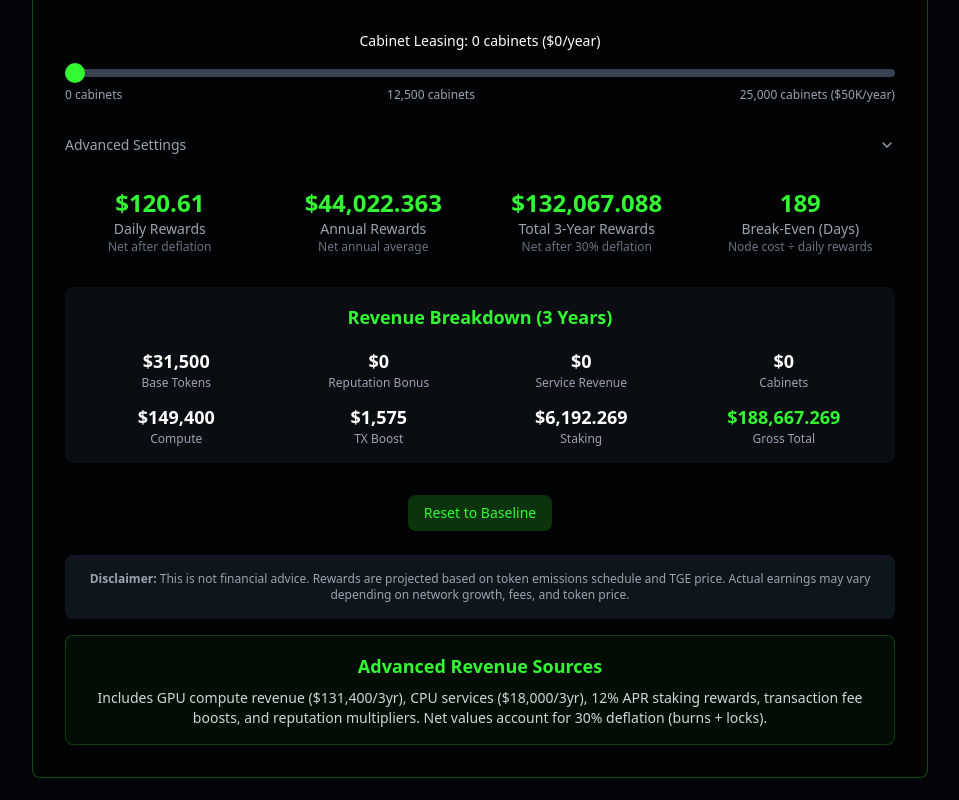
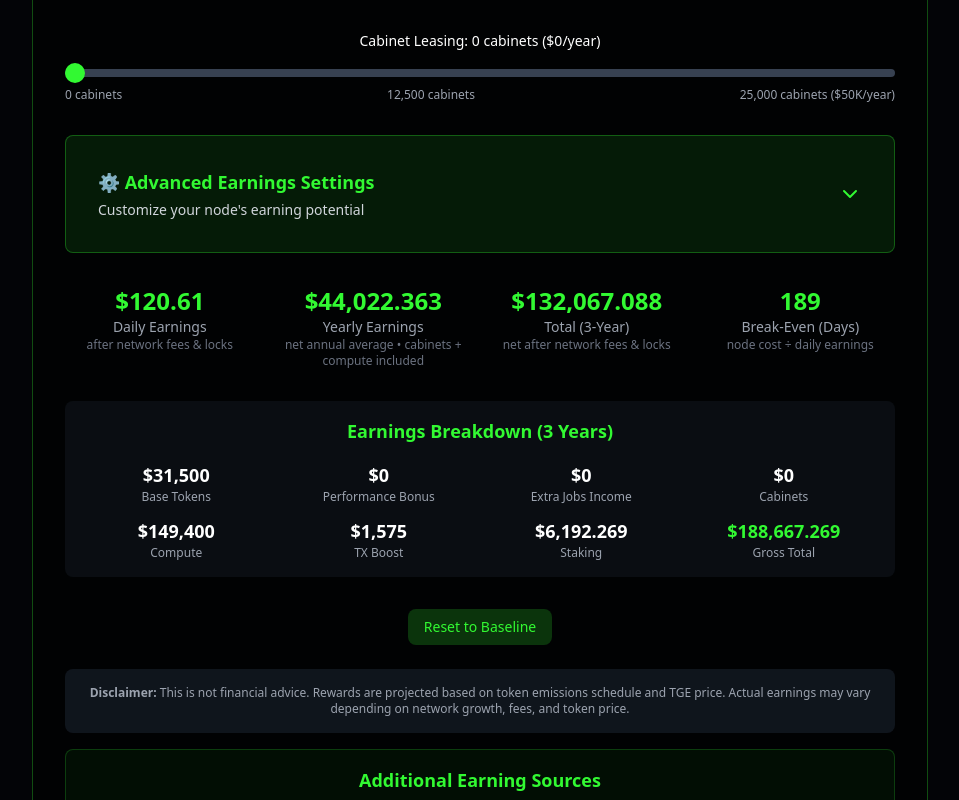
Before and after one commit to opsvoice/pai3-powernode, a React (Vite) app: page / in a window 1280 px wide. Shown: the part 2060-2860 px from the top of the page, without its empty margins (160-1119 px from the left). Built offline with nearby package versions, Linux system fonts and the light colour scheme.

Commit message:
Make advanced settings more prominent with better UX

```diff
--- a/src/components/PowerNodePage.tsx
+++ b/src/components/PowerNodePage.tsx
@@ -368,13 +368,16 @@ const PowerNodePage = () => {
               </div>
 
               {/* Advanced Settings */}
-              <div className="mb-8">
+              <div className="mb-8 bg-[#32f932]/10 border border-[#32f932]/30 rounded-lg p-6">
                 <button
                   onClick={() => setAdvancedOpen(!advancedOpen)}
-                  className="w-full flex items-center justify-between text-left text-sm font-medium text-gray-400 hover:text-white transition-colors"
+                  className="w-full flex items-center justify-between text-left hover:bg-[#32f932]/5 transition-colors p-2 rounded-lg"
                 >
-                  <span>Advanced Settings</span>
-                  <ChevronDown className={`h-4 w-4 transition-transform ${advancedOpen ? 'rotate-180' : ''}`} />
+                  <div>
+                    <span className="text-lg font-semibold text-[#32f932]">⚙️ Advanced Earnings Settings</span>
+                    <p className="text-sm text-gray-300 mt-1">Customize your node's earning potential</p>
+                  </div>
+                  <ChevronDown className={`h-6 w-6 text-[#32f932] transition-transform ${advancedOpen ? 'rotate-180' : ''}`} />
                 </button>
 
                 {advancedOpen && (
@@ -382,10 +385,16 @@ const PowerNodePage = () => {
                     initial={{ opacity: 0, height: 0 }}
                     animate={{ opacity: 1, height: 'auto' }}
                     exit={{ opacity: 0, height: 0 }}
-                    className="mt-4 space-y-6 p-4 bg-gray-800/30 rounded-lg border border-[#32f932]/10"
+                    className="mt-6 space-y-6 p-6 bg-black/30 rounded-lg border border-[#32f932]/20"
                   >
                     <div>
-                      <label className="block text-sm font-medium mb-2">Reputation Multiplier: {reputationMultiplier.toFixed(1)}x</label>
+                      <label className="block text-sm font-medium mb-2 text-white">
+                        Performance Bonus: {reputationMultiplier.toFixed(1)}x
+                        <span
+                          className="ml-2 text-xs text-gray-400 cursor-help"
+                          title="Extra bonus tokens if your node earns high reputation. A top score can double your guaranteed rewards."
+                        >ℹ️</span>
+                      </label>
                       <input
                         type="range"
                         min="1.0"
@@ -393,7 +402,7 @@ const PowerNodePage = () => {
                         step="0.1"
                         value={reputationMultiplier}
                         onChange={(e) => setReputationMultiplier(parseFloat(e.target.value))}
-                        className="w-full h-2 bg-gray-700 rounded-lg appearance-none cursor-pointer"
+                        className="w-full h-3 bg-gray-700 rounded-lg appearance-none cursor-pointer"
                       />
                       <div className="flex justify-between text-xs text-gray-400 mt-1">
                         <span>1.0x (base)</span>
@@ -403,7 +412,13 @@ const PowerNodePage = () => {
                     </div>
 
                     <div>
-                      <label className="block text-sm font-medium mb-2">Service Revenue: {serviceRevenueTokens.toLocaleString()} tokens/month</label>
+                      <label className="block text-sm font-medium mb-2 text-white">
+                        Extra Jobs Income: {serviceRevenueTokens.toLocaleString()} tokens/month
+                        <span
+                          className="ml-2 text-xs text-gray-400 cursor-help"
+                          title="Tokens you can earn each month from extra jobs like hosting AI agents, providing storage, or running inference."
+                        >ℹ️</span>
+                      </label>
                       <input
                         type="range"
                         min="0"
@@ -411,20 +426,26 @@ const PowerNodePage = () => {
                         step="100"
                         value={serviceRevenueTokens}
                         onChange={(e) => setServiceRevenueTokens(parseInt(e.target.value))}
-                        className="w-full h-2 bg-gray-700 rounded-lg appearance-none cursor-pointer"
+                        className="w-full h-3 bg-gray-700 rounded-lg appearance-none cursor-pointer"
                       />
                       <div className="flex justify-between text-xs text-gray-400 mt-1">
                         <span>0 tokens</span>
                         <span>5,000 tokens</span>
                         <span>10,000 tokens</span>
                       </div>
-                      <div className="text-xs text-gray-400 mt-1">
+                      <div className="text-xs text-gray-300 mt-2 p-2 bg-gray-800/50 rounded">
                         Converts to $ = tokens × 36 × token price
                       </div>
                     </div>
 
                     <div>
-                      <label className="block text-sm font-medium mb-2">Deflation Rate: {(deflationPct * 100).toFixed(0)}%</label>
+                      <label className="block text-sm font-medium mb-2 text-white">
+                        Network Fees & Locks: {(deflationPct * 100).toFixed(0)}%
+                        <span
+                          className="ml-2 text-xs text-gray-400 cursor-help"
+                          title="The network burns 5% and time-locks 25% of revenue. That means ~70% is immediately available."
+                        >ℹ️</span>
+                      </label>
                       <input
                         type="range"
                         min="0"
@@ -432,7 +453,7 @@ const PowerNodePage = () => {
                         step="0.05"
                         value={deflationPct}
                         onChange={(e) => setDeflationPct(parseFloat(e.target.value))}
-                        className="w-full h-2 bg-gray-700 rounded-lg appearance-none cursor-pointer"
+                        className="w-full h-3 bg-gray-700 rounded-lg appearance-none cursor-pointer"
                       />
                       <div className="flex justify-between text-xs text-gray-400 mt-1">
                         <span>0% (no deflation)</span>
@@ -447,33 +468,33 @@ const PowerNodePage = () => {
               <div className="grid md:grid-cols-4 gap-6 mb-8">
                 <div className="text-center">
                   <div className="text-2xl font-bold text-[#32f932]">${(roiResult.net3yr / (3 * 365)).toFixed(2)}</div>
-                  <div className="text-sm text-gray-400">Daily Rewards</div>
+                  <div className="text-sm text-gray-400">Daily Earnings</div>
                   <div className="text-xs text-gray-500">
-                    Net after deflation{cabinetCount > 0 ? ` + cabinets` : ''}
+                    after network fees & locks
                   </div>
                 </div>
                 <div className="text-center">
                   <div className="text-2xl font-bold text-[#32f932]">${(roiResult.net3yr / 3).toLocaleString()}</div>
-                  <div className="text-sm text-gray-400">Annual Rewards</div>
+                  <div className="text-sm text-gray-400">Yearly Earnings</div>
                   <div className="text-xs text-gray-500">
-                    Net annual average{cabinetCount > 0 ? ` + cabinets` : ''}
+                    net annual average • cabinets + compute included
                   </div>
                 </div>
                 <div className="text-center">
                   <div className="text-2xl font-bold text-[#32f932]">${roiResult.net3yr.toLocaleString()}</div>
-                  <div className="text-sm text-gray-400">Total 3-Year Rewards</div>
-                  <div className="text-xs text-gray-500">Net after {(deflationPct * 100).toFixed(0)}% deflation</div>
+                  <div className="text-sm text-gray-400">Total (3-Year)</div>
+                  <div className="text-xs text-gray-500">net after network fees & locks</div>
                 </div>
                 <div className="text-center">
                   <div className="text-2xl font-bold text-[#32f932]">{Number.isFinite(roiResult.breakEvenDays) ? Math.ceil(roiResult.breakEvenDays) : "—"}</div>
                   <div className="text-sm text-gray-400">Break-Even (Days)</div>
-                  <div className="text-xs text-gray-500">Node cost ÷ daily rewards</div>
+                  <div className="text-xs text-gray-500">node cost ÷ daily earnings</div>
                 </div>
               </div>
 
               {/* Revenue Breakdown */}
               <div className="mb-8 p-4 bg-gray-800/30 rounded-lg">
-                <h4 className="text-lg font-semibold text-[#32f932] mb-4 text-center">Revenue Breakdown (3 Years)</h4>
+                <h4 className="text-lg font-semibold text-[#32f932] mb-4 text-center">Earnings Breakdown (3 Years)</h4>
                 <div className="grid grid-cols-2 md:grid-cols-4 gap-3">
                   <div className="text-center">
                     <div className="text-lg font-bold text-white">${roiResult.breakdown.baseTokenValue.toLocaleString()}</div>
@@ -481,11 +502,11 @@ const PowerNodePage = () => {
                   </div>
                   <div className="text-center">
                     <div className="text-lg font-bold text-white">${roiResult.breakdown.reputationBonusValue.toLocaleString()}</div>
-                    <div className="text-xs text-gray-400">Reputation Bonus</div>
+                    <div className="text-xs text-gray-400">Performance Bonus</div>
                   </div>
                   <div className="text-center">
                     <div className="text-lg font-bold text-white">${roiResult.breakdown.serviceRevenueValue.toLocaleString()}</div>
-                    <div className="text-xs text-gray-400">Service Revenue</div>
+                    <div className="text-xs text-gray-400">Extra Jobs Income</div>
                   </div>
                   <div className="text-center">
                     <div className="text-lg font-bold text-white">${roiResult.breakdown.cabinets3yr.toLocaleString()}</div>
@@ -529,11 +550,11 @@ const PowerNodePage = () => {
               </p>
 
               <div className="mt-4 p-4 bg-[#32f932]/5 border border-[#32f932]/20 rounded-lg">
-                <h4 className="text-lg font-semibold text-[#32f932] mb-2">Advanced Revenue Sources</h4>
+                <h4 className="text-lg font-semibold text-[#32f932] mb-2">Additional Earning Sources</h4>
                 <p className="text-sm text-gray-300">
                   Includes GPU compute revenue (${(10 * 24 * 0.5 * 365 * 3).toLocaleString()}/3yr), CPU services (${(500 * 12 * 3).toLocaleString()}/3yr),
-                  12% APR staking rewards, transaction fee boosts, and reputation multipliers.
-                  Net values account for {(deflationPct * 100).toFixed(0)}% deflation (burns + locks).
+                  12% APR staking rewards, transaction fee boosts, and performance multipliers.
+                  Net values account for {(deflationPct * 100).toFixed(0)}% network fees & locks.
                 </p>
               </div>
             </div>
```
